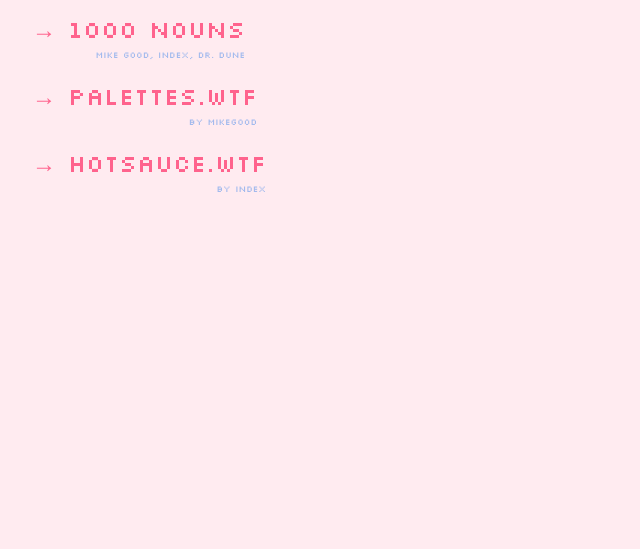
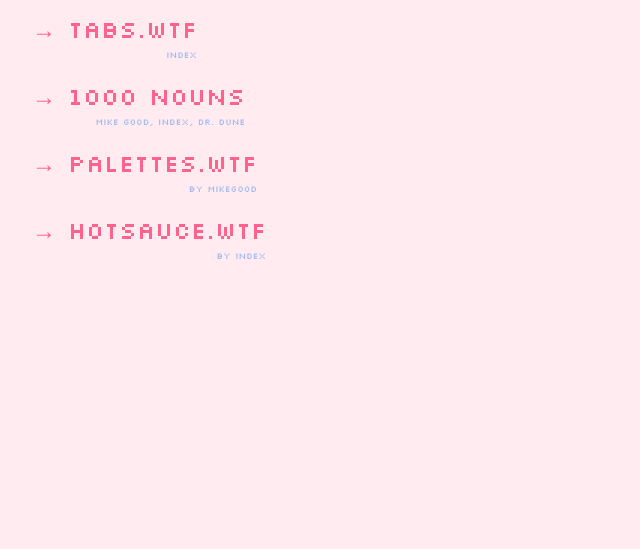
Before and after one commit to MIKEGOOD-ETH/lint-wtf, a plain HTML site: page index.html in a window 1280 px wide. Shown: the part 251-800 px from the top of the page, without its empty margins (0-640 px from the left). Drawn offline with Linux system fonts and the light colour scheme.

Commit message:
Update index.html
added tabs to homepage

```diff
--- a/index.html
+++ b/index.html
@@ -31,6 +31,8 @@
         <img src="images/lint-mafia-logo.png">
         <h1>LINT.WTF</h1>
         <ul>
+            <li><a href="http://www.tabs.wtf" class="main-link">→ TABS.WTF</a><span class="by-label">Index</span></li>
+            <br>
             <li><a href="first-1000-nouns.html" class="main-link">→ 1000 NOUNS</a><span class="by-label">Mike Good, Index, Dr. Dune</span></li>
             <br>
             <li><a href="https://palettes.wtf" class="main-link">→ PALETTES.WTF</a><span class="by-label">by MikeGood</span></li>
```
